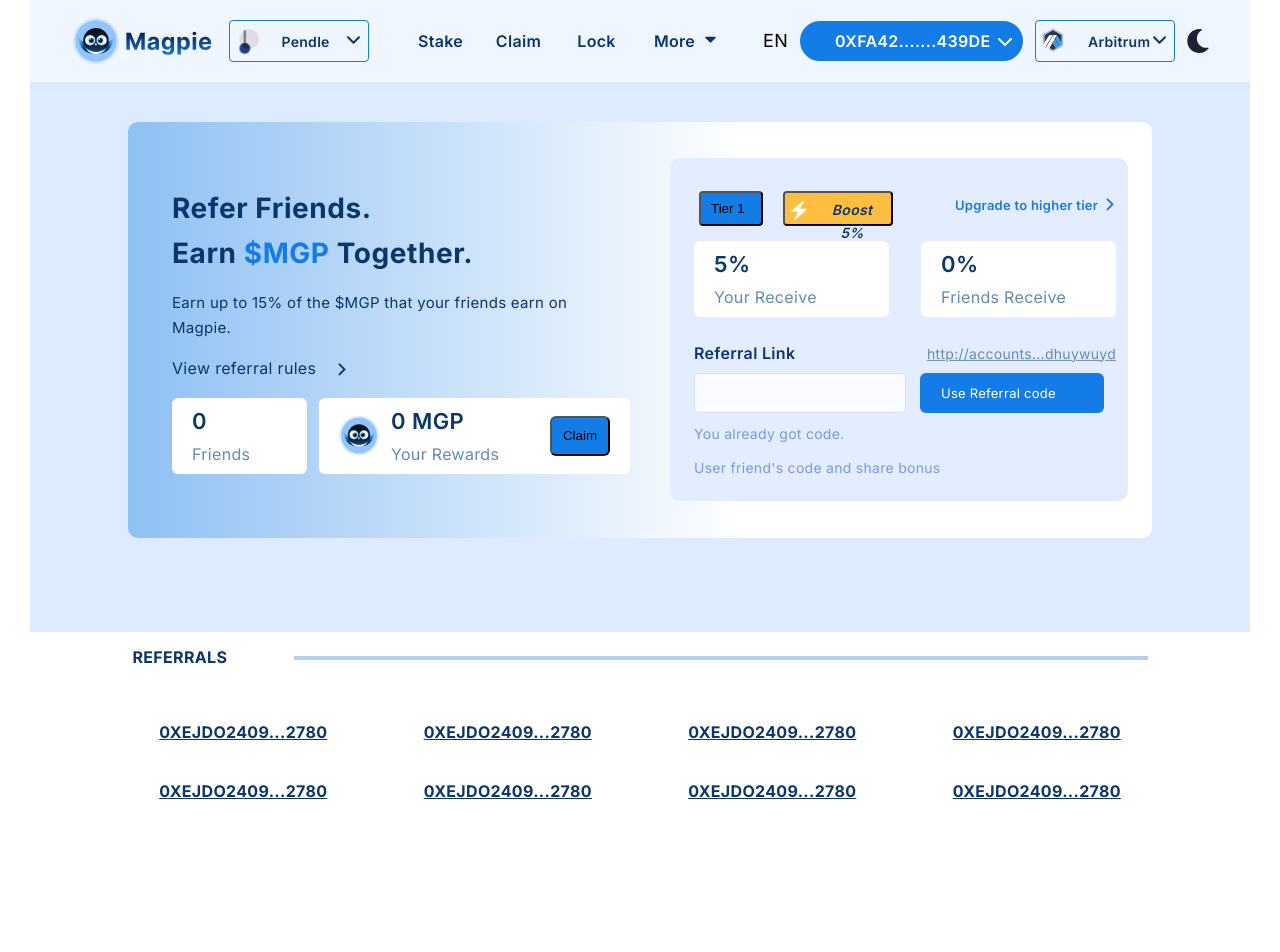
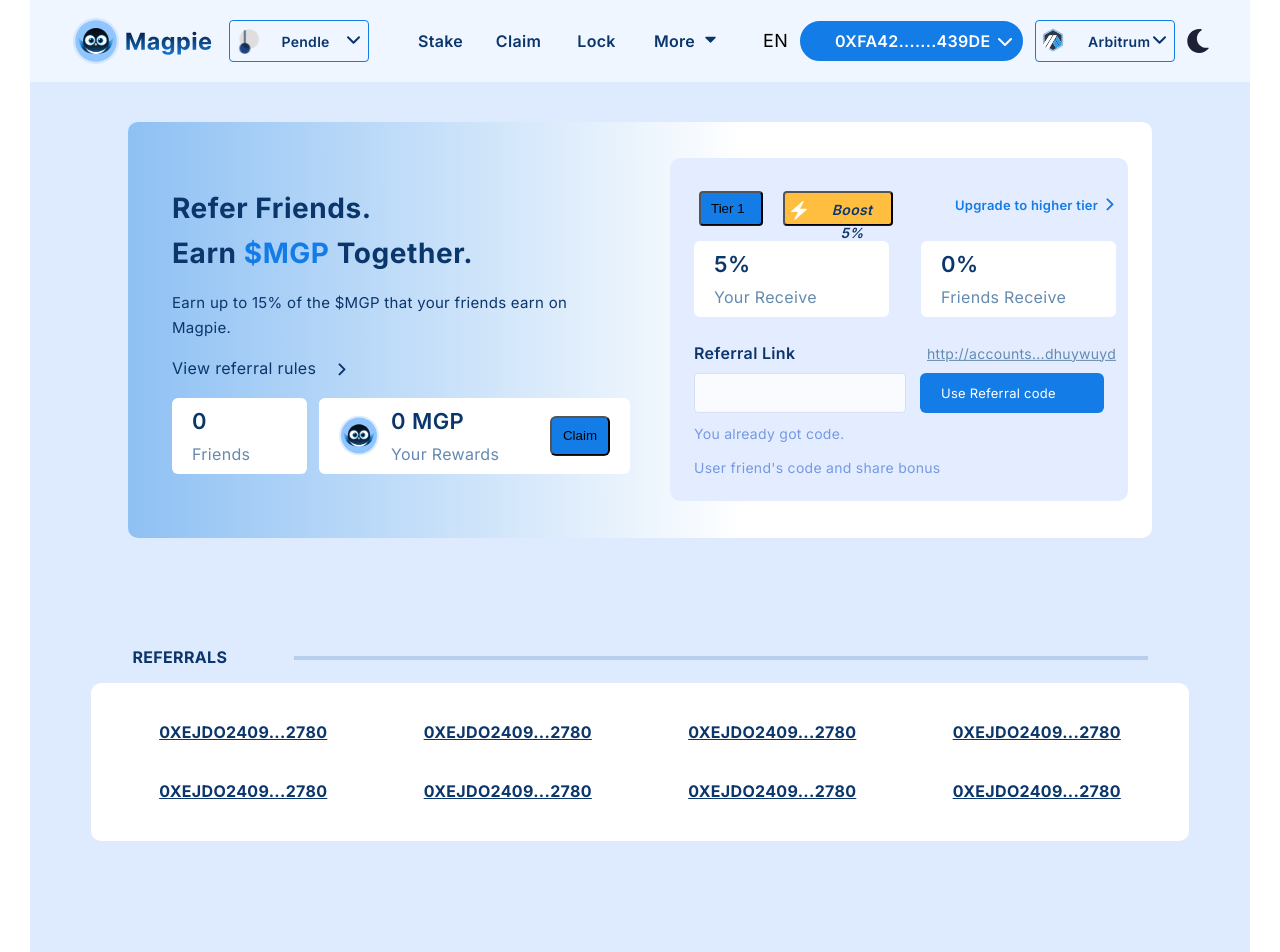
Before and after one commit to vishal5208/Magpie, a React (Create React App) app: page / in a window 1280 px wide. Shown: the top 952 px of the page. Before the commit the page ends 841 px from the top, so only its background shows below. Built offline with nearby package versions, Linux system fonts and the light colour scheme.

Commit message:
updated referral css

```diff
--- a/src/components/Referral/Referral.css
+++ b/src/components/Referral/Referral.css
@@ -4,12 +4,15 @@
 	align-items: center;
 	padding: 0px;
 	gap: 32px;
+	height: 500px;
 
 	/* Inside auto layout */
 
 	flex: none;
 	order: 2;
 	flex-grow: 0;
+	background: rgba(116, 172, 255, 0.24);
+	backdrop-filter: blur(20px);
 }
 
 .referral-and-line-container {
```
